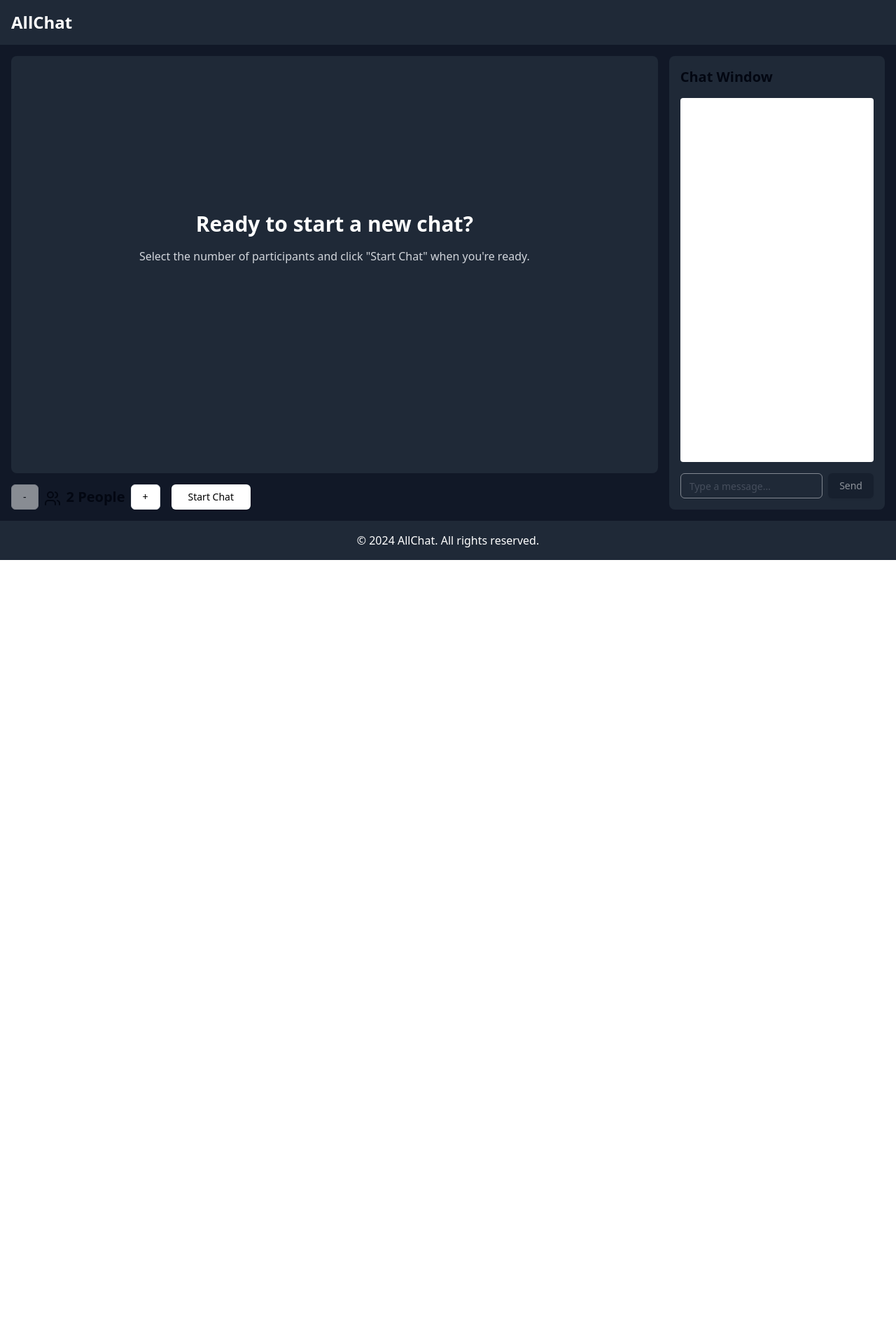
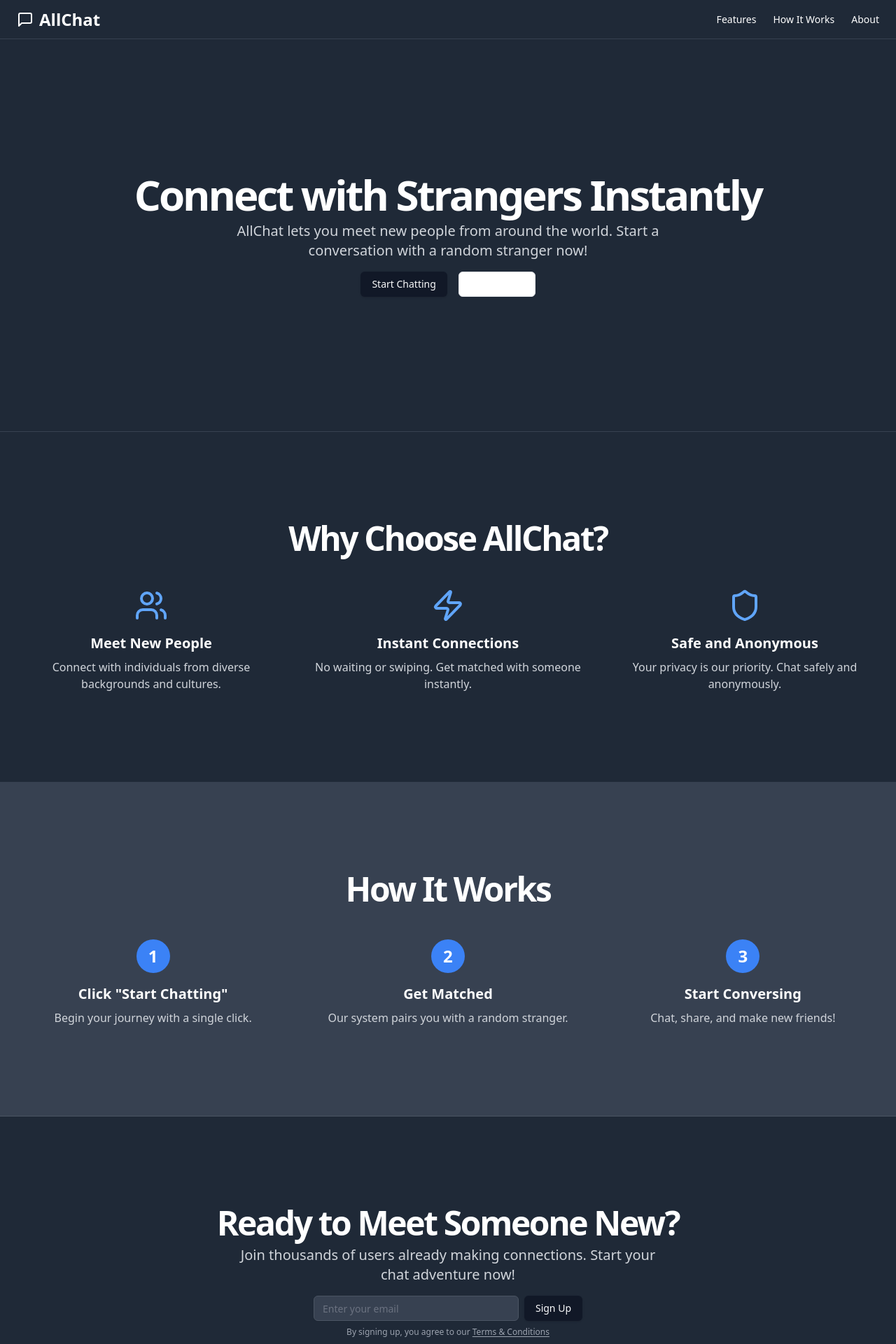
Before and after one commit to Mukul-Howale/AllChat, a Next.js app in the folder all-chat/: page / in a window 1280 px wide. Shown: the top 1920 px of the page at 70% size. Before the commit the page ends 800 px from the top, so only its background shows below. Built offline with nearby package versions, Linux system fonts and the light colour scheme.

Commit message:
Added basic landing page

```diff
--- a/all-chat/src/components/Footer.tsx
+++ /dev/null
@@ -1,11 +0,0 @@
-import React from 'react';
-
-const Footer: React.FC = () => (
-  <footer className="bg-gray-800 text-white py-4">
-    <div className="container mx-auto px-4 text-center">
-      <p>&copy; 2024 AllChat. All rights reserved.</p>
-    </div>
-  </footer>
-);
-
-export default Footer;
--- a/all-chat/src/components/Header.tsx
+++ /dev/null
@@ -1,11 +0,0 @@
-import React from 'react';
-
-const Header: React.FC = () => (
-  <header className="bg-gray-800 text-white py-4">
-    <div className="container mx-auto px-4">
-      <h1 className="text-2xl font-bold">AllChat</h1>
-    </div>
-  </header>
-);
-
-export default Header;
--- /dev/null
+++ b/all-chat/src/components/LandingPage.tsx
@@ -0,0 +1,129 @@
+import { Button } from "@/components/ui/button"
+import { Input } from "@/components/ui/input"
+import { MessageSquare, Users, Shield, Zap } from "lucide-react"
+import Link from "next/link"
+
+export default function LandingPage() {
+  return (
+    <div className="flex flex-col min-h-screen bg-gray-800 text-white">
+      <header className="px-4 lg:px-6 h-14 flex items-center border-b border-gray-700">
+        <Link className="flex items-center justify-center" href="#">
+          <MessageSquare className="h-6 w-6" />
+          <span className="ml-2 text-2xl font-bold">AllChat</span>
+        </Link>
+        <nav className="ml-auto flex gap-4 sm:gap-6">
+          <Link className="text-sm font-medium hover:underline underline-offset-4" href="#features">
+            Features
+          </Link>
+          <Link className="text-sm font-medium hover:underline underline-offset-4" href="#how-it-works">
+            How It Works
+          </Link>
+          <Link className="text-sm font-medium hover:underline underline-offset-4" href="#about">
+            About
+          </Link>
+        </nav>
+      </header>
+      <main className="flex-1">
+        <section className="w-full py-12 md:py-24 lg:py-32 xl:py-48 border-b border-gray-700">
+          <div className="container px-4 md:px-6">
+            <div className="flex flex-col items-center space-y-4 text-center">
+              <div className="space-y-2">
+                <h1 className="text-3xl font-bold tracking-tighter sm:text-4xl md:text-5xl lg:text-6xl/none">
+                  Connect with Strangers Instantly
+                </h1>
+                <p className="mx-auto max-w-[700px] text-gray-300 md:text-xl">
+                  AllChat lets you meet new people from around the world. Start a conversation with a random stranger now!
+                </p>
+              </div>
+              <div className="space-x-4">
+                <Button>Start Chatting</Button>
+                <Button variant="outline">Learn More</Button>
+              </div>
+            </div>
+          </div>
+        </section>
+        <section id="features" className="w-full py-12 md:py-24 lg:py-32 border-b border-gray-700">
+          <div className="container px-4 md:px-6">
+            <h2 className="text-3xl font-bold tracking-tighter sm:text-5xl text-center mb-12">Why Choose AllChat?</h2>
+            <div className="grid gap-10 sm:grid-cols-2 md:grid-cols-3">
+              <div className="flex flex-col items-center text-center">
+                <Users className="h-12 w-12 mb-4 text-blue-400" />
+                <h3 className="text-xl font-bold mb-2">Meet New People</h3>
+                <p className="text-gray-300">Connect with individuals from diverse backgrounds and cultures.</p>
+              </div>
+              <div className="flex flex-col items-center text-center">
+                <Zap className="h-12 w-12 mb-4 text-blue-400" />
+                <h3 className="text-xl font-bold mb-2">Instant Connections</h3>
+                <p className="text-gray-300">No waiting or swiping. Get matched with someone instantly.</p>
+              </div>
+              <div className="flex flex-col items-center text-center">
+                <Shield className="h-12 w-12 mb-4 text-blue-400" />
+                <h3 className="text-xl font-bold mb-2">Safe and Anonymous</h3>
+                <p className="text-gray-300">Your privacy is our priority. Chat safely and anonymously.</p>
+              </div>
+            </div>
+          </div>
+        </section>
+        <section id="how-it-works" className="w-full py-12 md:py-24 lg:py-32 bg-gray-700 border-b border-gray-600">
+          <div className="container px-4 md:px-6">
+            <h2 className="text-3xl font-bold tracking-tighter sm:text-5xl text-center mb-12">How It Works</h2>
+            <div className="grid gap-8 md:grid-cols-3">
+              <div className="flex flex-col items-center text-center">
+                <div className="w-12 h-12 rounded-full bg-blue-500 text-white flex items-center justify-center text-2xl font-bold mb-4">1</div>
+                <h3 className="text-xl font-bold mb-2">Click "Start Chatting"</h3>
+                <p className="text-gray-300">Begin your journey with a single click.</p>
+              </div>
+              <div className="flex flex-col items-center text-center">
+                <div className="w-12 h-12 rounded-full bg-blue-500 text-white flex items-center justify-center text-2xl font-bold mb-4">2</div>
+                <h3 className="text-xl font-bold mb-2">Get Matched</h3>
+                <p className="text-gray-300">Our system pairs you with a random stranger.</p>
+              </div>
+              <div className="flex flex-col items-center text-center">
+                <div className="w-12 h-12 rounded-full bg-blue-500 text-white flex items-center justify-center text-2xl font-bold mb-4">3</div>
+                <h3 className="text-xl font-bold mb-2">Start Conversing</h3>
+                <p className="text-gray-300">Chat, share, and make new friends!</p>
+              </div>
+            </div>
+          </div>
+        </section>
+        <section id="cta" className="w-full py-12 md:py-24 lg:py-32">
+          <div className="container px-4 md:px-6">
+            <div className="flex flex-col items-center space-y-4 text-center">
+              <div className="space-y-2">
+                <h2 className="text-3xl font-bold tracking-tighter sm:text-4xl md:text-5xl">
+                  Ready to Meet Someone New?
+                </h2>
+                <p className="mx-auto max-w-[600px] text-gray-300 md:text-xl">
+                  Join thousands of users already making connections. Start your chat adventure now!
+                </p>
+              </div>
+              <div className="w-full max-w-sm space-y-2">
+                <form className="flex space-x-2">
+                  <Input className="max-w-lg flex-1 bg-gray-700 border-gray-600 text-white" placeholder="Enter your email" type="email" />
+                  <Button type="submit">Sign Up</Button>
+                </form>
+                <p className="text-xs text-gray-400">
+                  By signing up, you agree to our{" "}
+                  <Link className="underline underline-offset-2 hover:text-blue-400" href="#">
+                    Terms & Conditions
+                  </Link>
+                </p>
+              </div>
+            </div>
+          </div>
+        </section>
+      </main>
+      <footer className="flex flex-col gap-2 sm:flex-row py-6 w-full shrink-0 items-center px-4 md:px-6 border-t border-gray-700">
+        <p className="text-xs text-gray-400">© 2024 AllChat. All rights reserved.</p>
+        <nav className="sm:ml-auto flex gap-4 sm:gap-6">
+          <Link className="text-xs hover:underline underline-offset-4" href="#">
+            Terms of Service
+          </Link>
+          <Link className="text-xs hover:underline underline-offset-4" href="#">
+            Privacy
+          </Link>
+        </nav>
+      </footer>
+    </div>
+  )
+}
--- a/all-chat/src/components/VideoChat.tsx
+++ b/all-chat/src/components/VideoChat.tsx
@@ -3,8 +3,8 @@ import { Clock } from 'lucide-react';
 import VideoGrid from './VideoGrid';
 import ChatControls from './ChatControls';
 import TextChat from './TextChat';
-import Header from './Header';
-import Footer from './Footer';
+import Header from '../layouts/Header';
+import Footer from '../layouts/Footer';
 
 const VideoChat: React.FC = () => {
   const [groupSize, setGroupSize] = useState<number | 'any'>(2);
@@ -92,7 +92,6 @@ const VideoChat: React.FC = () => {
 
   return (
     <div className="flex flex-col h-screen bg-gray-900">
-      <Header />
       <main className="flex-grow flex p-4 space-x-4">
         <div className="flex flex-col w-3/4 space-y-4">
           <div className="flex-grow bg-gray-800 rounded-lg overflow-hidden">
@@ -120,7 +119,6 @@ const VideoChat: React.FC = () => {
           />
         </div>
       </main>
-      <Footer />
     </div>
   );
 };
--- /dev/null
+++ b/all-chat/src/layouts/Footer.tsx
@@ -0,0 +1,18 @@
+import React from 'react';
+import Link from 'next/link';
+
+const Footer: React.FC = () => (
+  <footer className="bg-gray-800 text-white flex flex-col gap-2 sm:flex-row py-6 w-full shrink-0 items-center px-4 md:px-6 border-t border-gray-700">
+    <p className="text-xs text-gray-400">© 2024 AllChat. All rights reserved.</p>
+    <nav className="sm:ml-auto flex gap-4 sm:gap-6">
+      <Link className="text-xs hover:underline underline-offset-4" href="#">
+        Terms of Service
+      </Link>
+      <Link className="text-xs hover:underline underline-offset-4" href="#">
+        Privacy
+      </Link>
+    </nav>
+  </footer>
+);
+
+export default Footer;
--- /dev/null
+++ b/all-chat/src/layouts/Header.tsx
@@ -0,0 +1,25 @@
+import React from 'react';
+import Link from 'next/link';
+import { MessageSquare } from 'lucide-react';
+
+const Header: React.FC = () => (
+  <header className="bg-gray-800 text-white px-4 lg:px-6 h-14 flex items-center border-b border-gray-700">
+    <Link className="flex items-center justify-center" href="#">
+      <MessageSquare className="h-6 w-6" />
+      <span className="ml-2 text-2xl font-bold">AllChat</span>
+    </Link>
+    <nav className="ml-auto flex gap-4 sm:gap-6">
+      <Link className="text-sm font-medium hover:underline underline-offset-4" href="#features">
+        Features
+      </Link>
+      <Link className="text-sm font-medium hover:underline underline-offset-4" href="#how-it-works">
+        How It Works
+      </Link>
+      <Link className="text-sm font-medium hover:underline underline-offset-4" href="#about">
+        About
+      </Link>
+    </nav>
+  </header>
+);
+
+export default Header;
--- a/all-chat/src/pages/index.tsx
+++ b/all-chat/src/pages/index.tsx
@@ -1,12 +1,13 @@
 // The main entry page of the application, rendering the VideoChat component.
 import React from 'react';
+import LandingPage from '../components/LandingPage';
 import VideoChat from '../components/VideoChat';
 
 const Home: React.FC = () => {
   return (
     <div>
-      {/* Render the VideoChat component */}
-      <VideoChat />
+      <LandingPage />
+      {/* <VideoChat /> */}
     </div>
   );
 };
```
